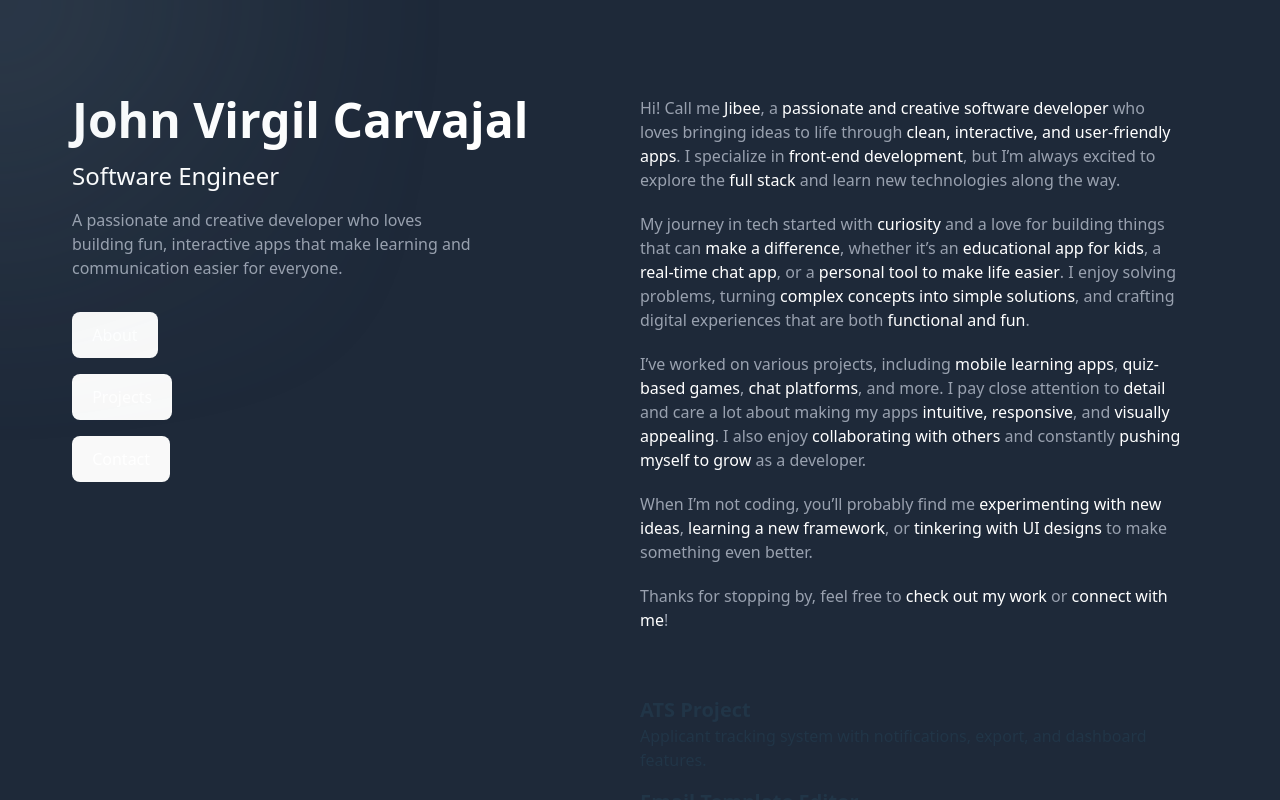
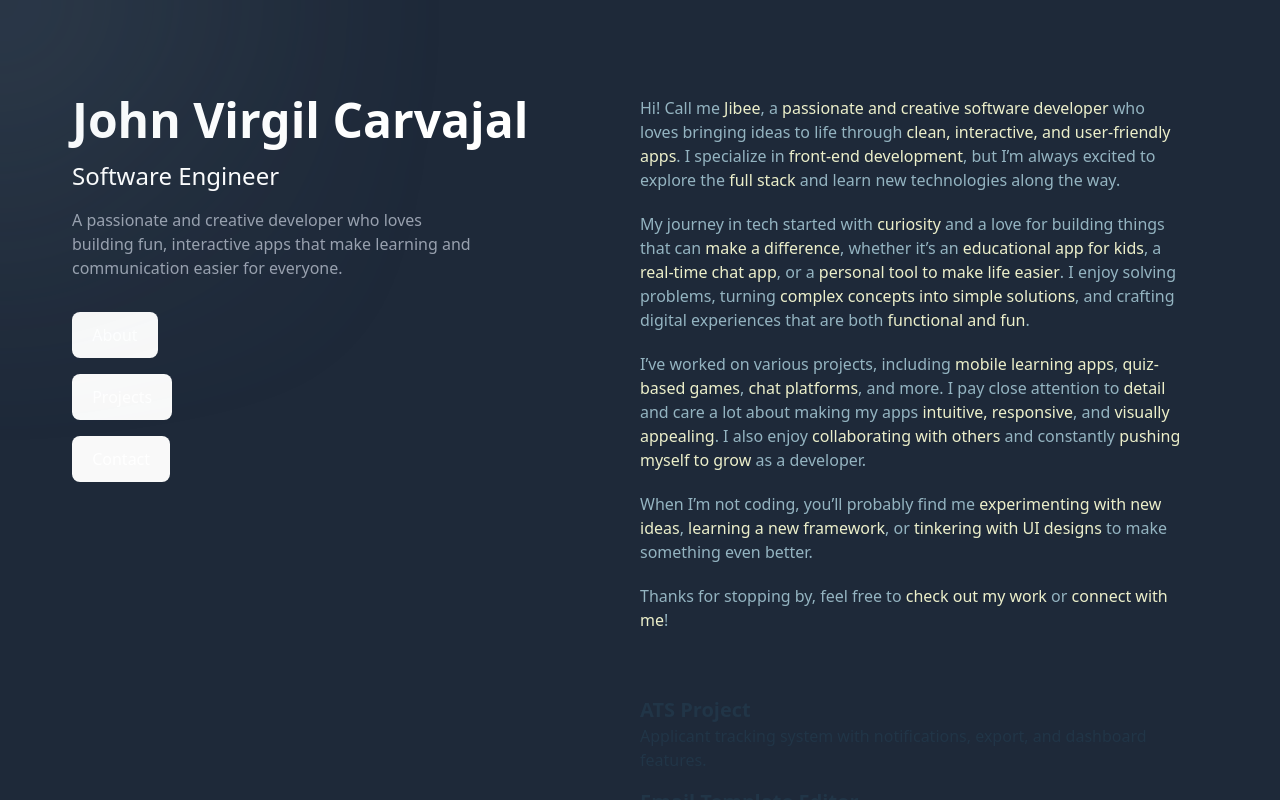
Before and after one commit to DarcMattz/Jibee, a React (Vite) app: page / in a window 1280 px wide. Built offline with nearby package versions, Linux system fonts and the light colour scheme.

Commit message:
Update About component text color for improved readability

```diff
--- a/src/components/sections/About.jsx
+++ b/src/components/sections/About.jsx
@@ -1,69 +1,80 @@
 const About = () => (
-  <div className="max-w-3xl mx-auto text-gray-400 text-md space-y-5">
+  <div className="max-w-3xl mx-auto text-[#94B4C1] text-md space-y-5">
     <p>
-      Hi! Call me <span className="text-white font-medium">Jibee</span>, a
-      <span className="text-white font-medium">
+      Hi! Call me <span className="text-[#ECEFCA] font-medium">Jibee</span>, a
+      <span className="text-[#ECEFCA] font-medium">
         {" "}
         passionate and creative software developer
       </span>{" "}
       who loves bringing ideas to life through{" "}
-      <span className="text-white font-medium">
+      <span className="text-[#ECEFCA] font-medium">
         clean, interactive, and user-friendly apps
       </span>
       . I specialize in
-      <span className="text-white font-medium"> front-end development</span>,
-      but I’m always excited to explore the
-      <span className="text-white font-medium"> full stack</span> and learn new
-      technologies along the way.
+      <span className="text-[#ECEFCA] font-medium"> front-end development</span>
+      , but I’m always excited to explore the
+      <span className="text-[#ECEFCA] font-medium"> full stack</span> and learn
+      new technologies along the way.
     </p>
     <p>
       My journey in tech started with{" "}
-      <span className="text-white font-medium">curiosity</span> and a love for
-      building things that can{" "}
-      <span className="text-white font-medium">make a difference</span>, whether
-      it’s an
-      <span className="text-white font-medium"> educational app for kids</span>,
-      a<span className="text-white font-medium"> real-time chat app</span>, or a
-      <span className="text-white font-medium">
+      <span className="text-[#ECEFCA] font-medium">curiosity</span> and a love
+      for building things that can{" "}
+      <span className="text-[#ECEFCA] font-medium">make a difference</span>,
+      whether it’s an
+      <span className="text-[#ECEFCA] font-medium">
+        {" "}
+        educational app for kids
+      </span>
+      , a<span className="text-[#ECEFCA] font-medium"> real-time chat app</span>
+      , or a
+      <span className="text-[#ECEFCA] font-medium">
         {" "}
         personal tool to make life easier
       </span>
       . I enjoy solving problems, turning{" "}
-      <span className="text-white font-medium">
+      <span className="text-[#ECEFCA] font-medium">
         complex concepts into simple solutions
       </span>
       , and crafting digital experiences that are both{" "}
-      <span className="text-white font-medium">functional and fun</span>.
+      <span className="text-[#ECEFCA] font-medium">functional and fun</span>.
     </p>
     <p>
       I’ve worked on various projects, including
-      <span className="text-white font-medium"> mobile learning apps</span>,
-      <span className="text-white font-medium"> quiz-based games</span>,
-      <span className="text-white font-medium"> chat platforms</span>, and more.
-      I pay close attention to
-      <span className="text-white font-medium"> detail</span> and care a lot
+      <span className="text-[#ECEFCA] font-medium"> mobile learning apps</span>,
+      <span className="text-[#ECEFCA] font-medium"> quiz-based games</span>,
+      <span className="text-[#ECEFCA] font-medium"> chat platforms</span>, and
+      more. I pay close attention to
+      <span className="text-[#ECEFCA] font-medium"> detail</span> and care a lot
       about making my apps
-      <span className="text-white font-medium"> intuitive, responsive</span>,
-      and
-      <span className="text-white font-medium"> visually appealing</span>. I
+      <span className="text-[#ECEFCA] font-medium"> intuitive, responsive</span>
+      , and
+      <span className="text-[#ECEFCA] font-medium"> visually appealing</span>. I
       also enjoy
-      <span className="text-white font-medium">
+      <span className="text-[#ECEFCA] font-medium">
         {" "}
         collaborating with others
       </span>{" "}
       and constantly
-      <span className="text-white font-medium"> pushing myself to grow</span> as
-      a developer.
+      <span className="text-[#ECEFCA] font-medium">
+        {" "}
+        pushing myself to grow
+      </span>{" "}
+      as a developer.
     </p>
     <p>
       When I’m not coding, you’ll probably find me
-      <span className="text-white font-medium">
+      <span className="text-[#ECEFCA] font-medium">
         {" "}
         experimenting with new ideas
       </span>
-      ,<span className="text-white font-medium"> learning a new framework</span>
+      ,
+      <span className="text-[#ECEFCA] font-medium">
+        {" "}
+        learning a new framework
+      </span>
       , or
-      <span className="text-white font-medium">
+      <span className="text-[#ECEFCA] font-medium">
         {" "}
         tinkering with UI designs
       </span>{" "}
@@ -71,8 +82,8 @@ const About = () => (
     </p>
     <p>
       Thanks for stopping by, feel free to
-      <span className="text-white font-medium"> check out my work</span> or
-      <span className="text-white font-medium"> connect with me</span>!
+      <span className="text-[#ECEFCA] font-medium"> check out my work</span> or
+      <span className="text-[#ECEFCA] font-medium"> connect with me</span>!
     </p>
   </div>
 );
```
